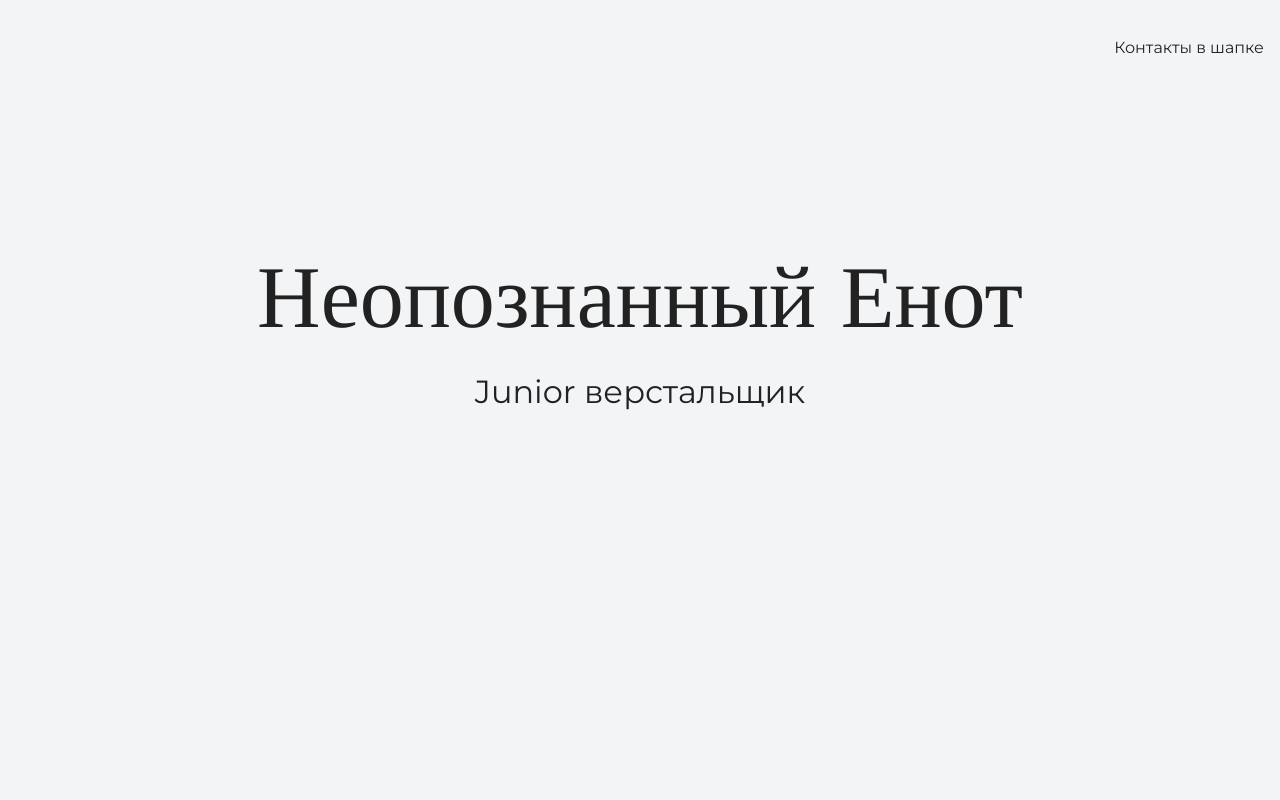
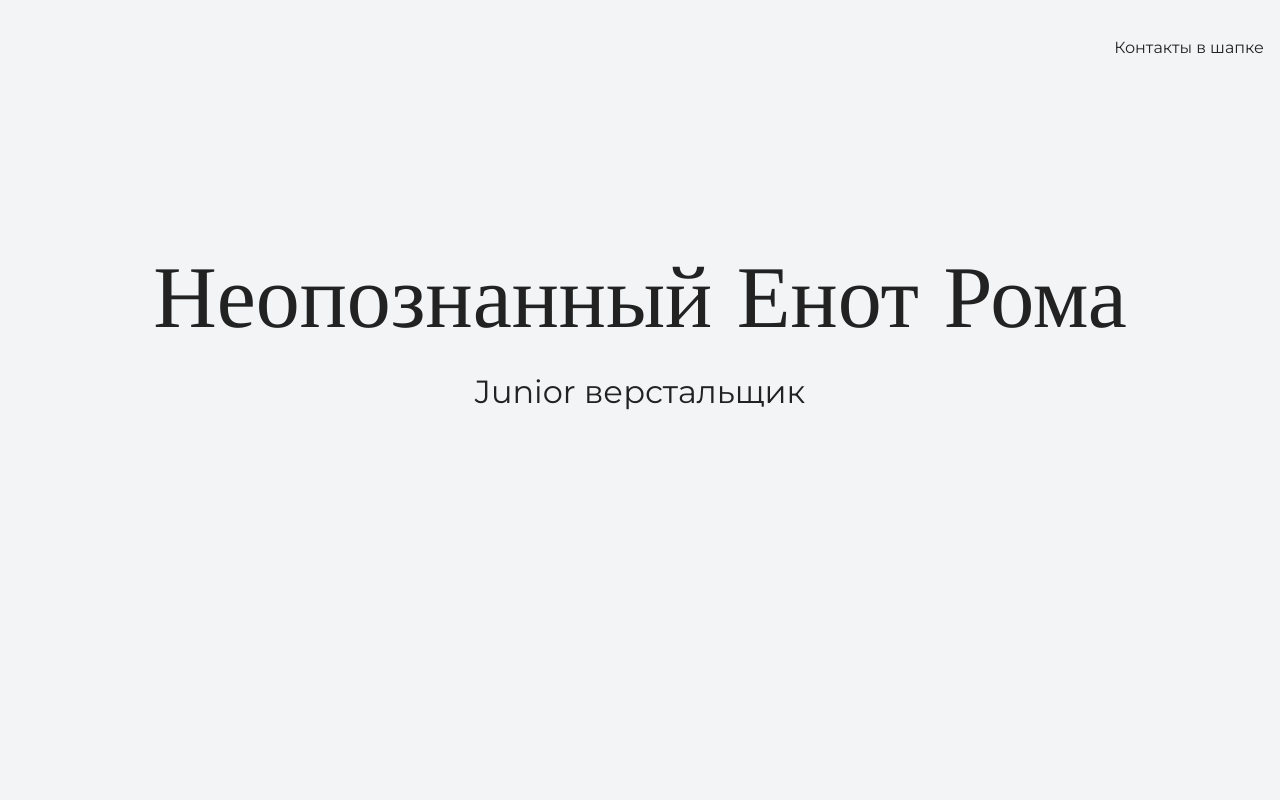
Before and after one commit to axenovroman/site-test, a plain HTML site: page index.html in a window 1280 px wide. Shown: the top 800 px of the page. Drawn offline with nearby package versions, Linux system fonts and the light colour scheme.

Commit message:
Добавлен Рома

```diff
--- a/index.html
+++ b/index.html
@@ -16,7 +16,7 @@
     </header>
 
     <section class="hero-image">
-      <div class="container"><h1 class="heading">Неопознанный Енот</h1></div>
+      <div class="container"><h1 class="heading">Неопознанный Енот Рома</h1></div>
       <div class="container"><p>Junior верстальщик</p></div>
     </section>
 
```
